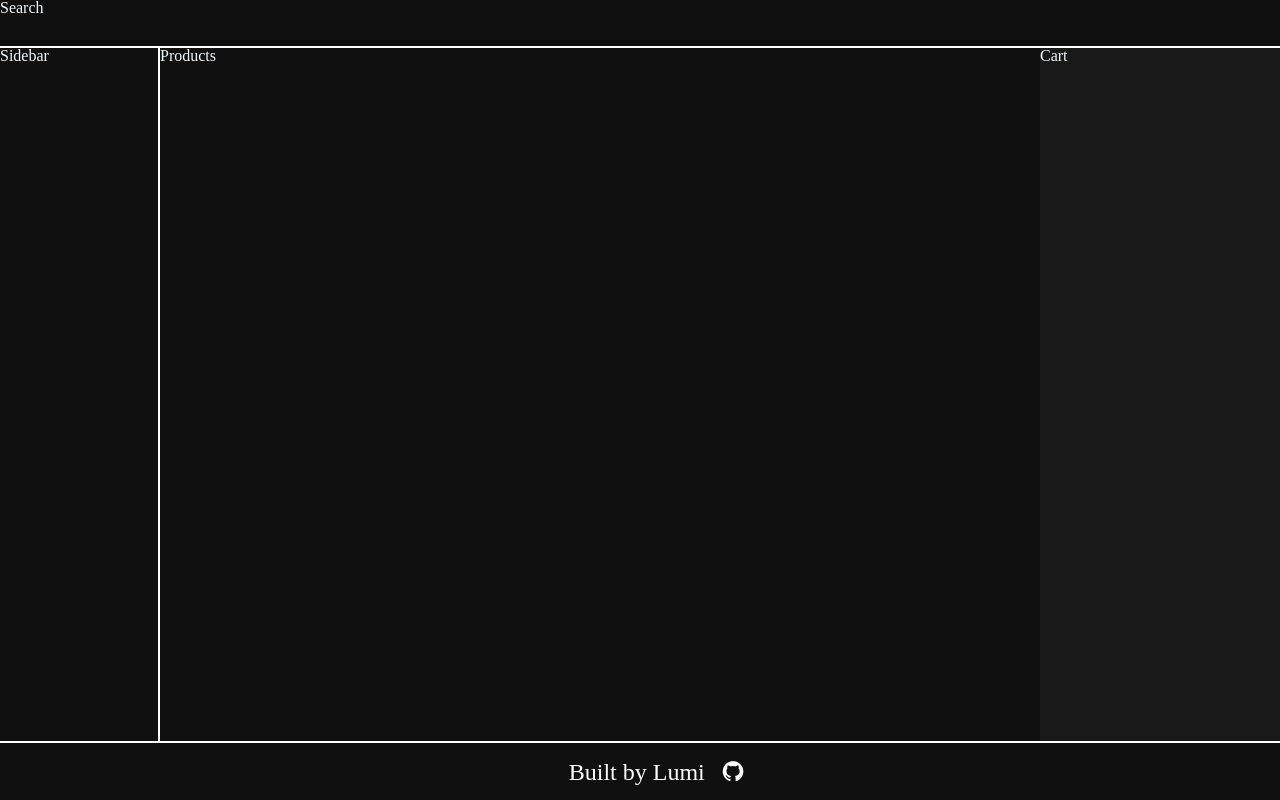
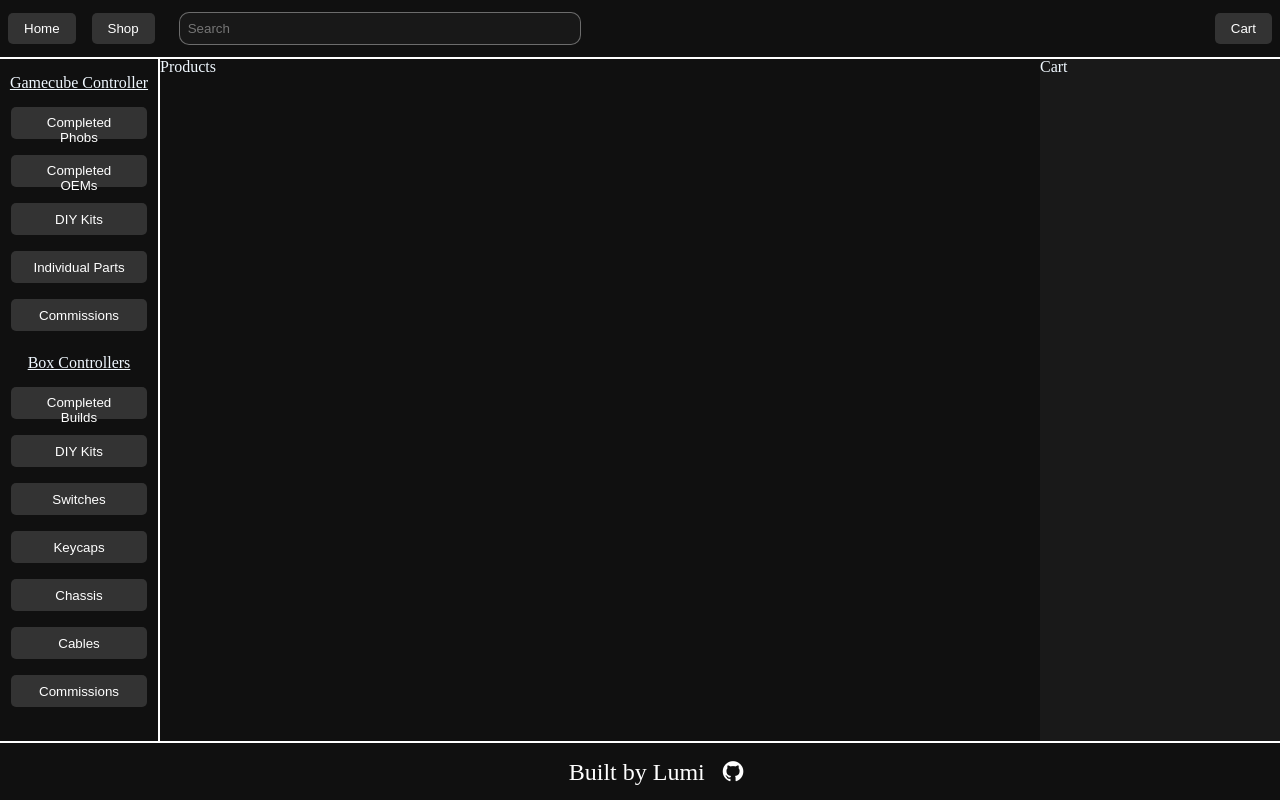
Before and after one commit to Lumi-sg/ShoppingCart, a React (Vite) app: page / in a window 1280 px wide. Built offline with nearby package versions, Linux system fonts and the light colour scheme.

Commit message:
added items for search + sidebar

```diff
--- a/src/App.tsx
+++ b/src/App.tsx
@@ -8,6 +8,8 @@ import "./styles/App.css";
 import "./styles/Reset.css";
 
 const App = () => {
+
+
     return (
         <BrowserRouter>
             <div className="App">
--- a/src/components/Search.tsx
+++ b/src/components/Search.tsx
@@ -1,7 +1,27 @@
 import React from "react";
+import "../styles/Search.css";
 
 const Search = () => {
-    return <div className="Searchbar">Search</div>;
+    const handleSubmit = (e: React.FormEvent) => {
+        e.preventDefault();
+    };
+
+    return (
+        <div className="Searchbar">
+            <div className="topLeftButtons">
+                <button>Home</button>
+                <button>Shop</button>
+            </div>
+            <div className="formDiv">
+                <form onSubmit={handleSubmit}>
+                    <input type="text" placeholder="Search"></input>
+                </form>
+            </div>
+            <div className="cartButtonDiv">
+                <button className="CartButton">Cart</button>
+            </div>
+        </div>
+    );
 };
 
 export default Search;
--- a/src/components/Sidebar.tsx
+++ b/src/components/Sidebar.tsx
@@ -1,7 +1,29 @@
 import React from "react";
+import "../styles/Sidebar.css";
 
 const Sidebar = () => {
-    return <div className="Sidebar">Sidebar</div>;
+    return (
+        <div className="Sidebar">
+            <div className="Controllers">
+                <span>Gamecube Controller</span>
+                <button>Completed Phobs</button>
+                <button>Completed OEMs</button>
+                <button>DIY Kits</button>
+                <button>Individual Parts</button>
+                <button>Commissions</button>
+            </div>
+            <div className="Rectangles">
+                <span>Box Controllers</span>
+                <button>Completed Builds</button>
+                <button>DIY Kits</button>
+                <button>Switches</button>
+                <button>Keycaps</button>
+                <button>Chassis</button>
+                <button>Cables</button>
+                <button>Commissions</button>
+            </div>
+        </div>
+    );
 };
 
 export default Sidebar;
--- a/src/styles/App.css
+++ b/src/styles/App.css
@@ -9,7 +9,7 @@
         "SideBar Products Products Cart"
         "SideBar Products Products Cart"
         "Footer Footer Footer Footer";
-    grid-template-rows: 3rem auto auto 3.7rem;
+    grid-template-rows: 3.7rem auto auto 3.7rem;
     grid-template-columns: 10rem auto auto 15rem;
 }
 
--- a/src/styles/Search.css
+++ b/src/styles/Search.css
@@ -0,0 +1,43 @@
+.Searchbar {
+    display: flex;
+    align-items: center;
+}
+
+.CartButton {
+    align-items: center;
+}
+
+input {
+    width: 30vw;
+    background-color: #181818;
+    border: 1px solid rgba(255, 255, 255, 0.364);
+    padding: 0.5rem;
+    color: white;
+    border-radius: 10px;
+}
+
+button {
+    margin: 0.5rem;
+    background-color: #333;
+    color: white;
+    border: none;
+    padding: 0.5rem 1rem;
+    border-radius: 5px;
+    cursor: pointer;
+}
+
+button:hover {
+    background-color: #555;
+}
+
+.cartButtonDiv {
+    display: flex;
+    align-items: center;
+    margin-left: auto;
+}
+
+.topLeftButtons {
+    display: flex;
+    justify-content: flex-start;
+    margin-right: 1rem;
+}
--- a/src/styles/Sidebar.css
+++ b/src/styles/Sidebar.css
@@ -0,0 +1,22 @@
+.Sidebar {
+    display: flex;
+    flex-direction: column;
+    align-items: center;
+}
+
+.Controllers,
+.Rectangles {
+    margin-top: 1rem;
+    display: flex;
+    flex-direction: column;
+    align-items: center;
+}
+
+.Sidebar span {
+    text-decoration: underline;
+    margin-bottom: 0.5rem;
+}
+.Sidebar button {
+    height: 2rem;
+    width: 8.5rem;
+}
```
